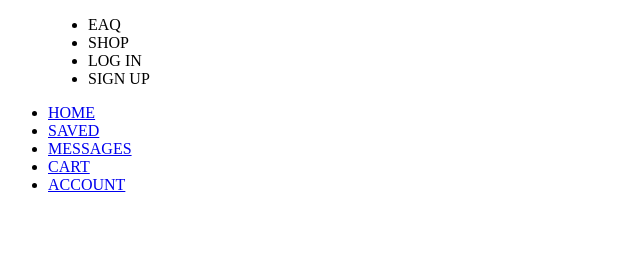
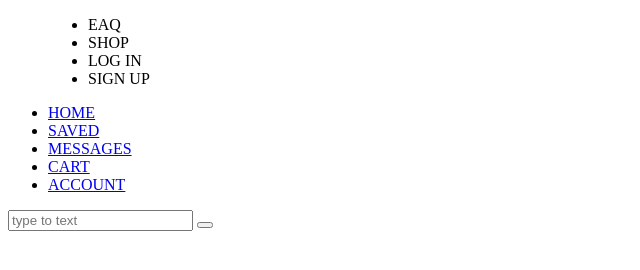
Before and after one commit to sean001-mbs/Just, a plain HTML site: page index.html in a window 1280 px wide. Shown: the whole page, without its empty margins (0-640 px from the left). Drawn offline with Linux system fonts and the light colour scheme.

Commit message:
index.html

```diff
--- a/index.html
+++ b/index.html
@@ -26,3 +26,14 @@
               <li><a href="#">MESSAGES</a></li>
               <li><a href="#">CART</a></li>
               <li><a href="#">ACCOUNT</a></li>
+          </ul>
+        </div>
+
+      <div class="search">
+            <input class="srch" type="search" names"" placeholder="type to text">
+            <a href="#"> <button class="btn"></button></a>
+          </div>
+     </div>
+  </div>
+</body>
+</head>
```
